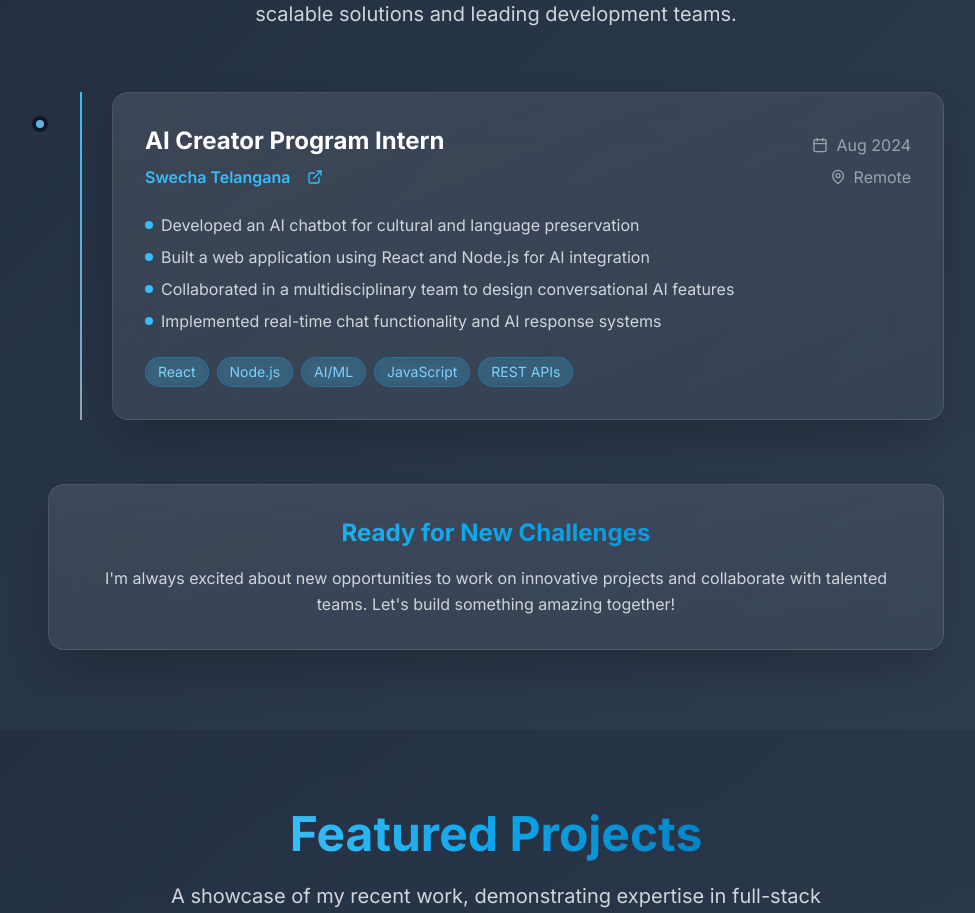
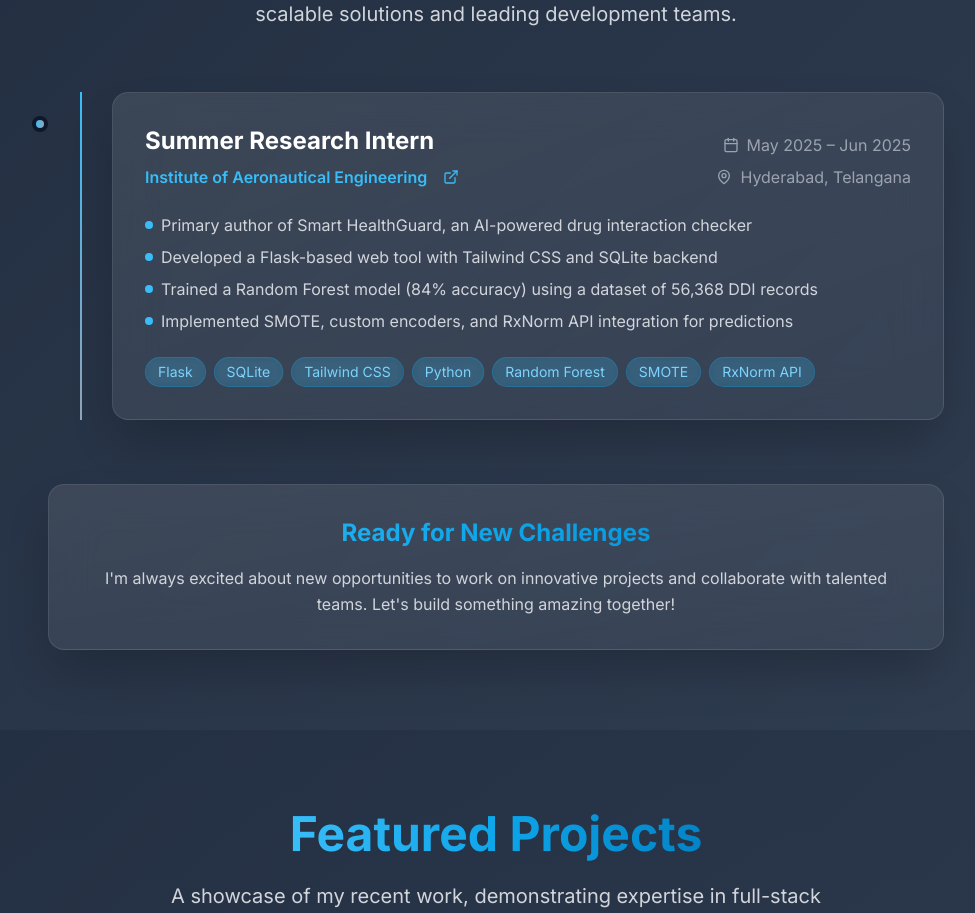
Before and after one commit to Sp2-004/SatyaPujith2-portfolio, a React (Vite) app: page / in a window 1280 px wide. Shown: the part 3226-4139 px from the top of the page, without its empty margins (144-1119 px from the left). Built offline with nearby package versions, Linux system fonts and the light colour scheme.

Commit message:
Update Experience.tsx

```diff
--- a/src/components/Experience.tsx
+++ b/src/components/Experience.tsx
@@ -5,17 +5,18 @@ import { Calendar, MapPin, ExternalLink } from 'lucide-react';
 const Experience = () => {
   const experiences = [
     {
-      title: "AI Creator Program Intern",
-      company: "Swecha Telangana",
-      location: "Remote",
-      period: "Aug 2024",
+      title: "Summer Research Intern",
+      company: "Institute of Aeronautical Engineering",
+      location: "Hyderabad, Telangana",
+      period: "May 2025 – Jun 2025",
       description: [
-        "Developed an AI chatbot for cultural and language preservation",
-        "Built a web application using React and Node.js for AI integration",
-        "Collaborated in a multidisciplinary team to design conversational AI features",
-        "Implemented real-time chat functionality and AI response systems"
+  "Primary author of Smart HealthGuard, an AI-powered drug interaction checker",
+  "Developed a Flask-based web tool with Tailwind CSS and SQLite backend",
+  "Trained a Random Forest model (84% accuracy) using a dataset of 56,368 DDI records",
+  "Implemented SMOTE, custom encoders, and RxNorm API integration for predictions"
       ],
-      technologies: ["React", "Node.js", "AI/ML", "JavaScript", "REST APIs"]
+    technologies: ["Flask", "SQLite", "Tailwind CSS", "Python", "Random Forest", "SMOTE", "RxNorm API"]
+
     },
 
   ];
```
